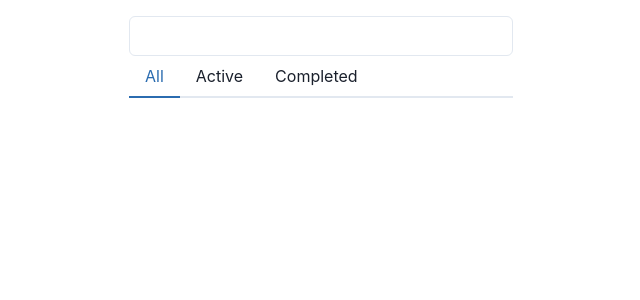
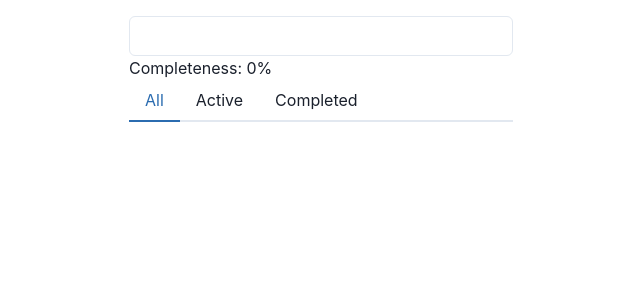
Before and after one commit to blur64/chakra-todolist, a React (Create React App) app: page / in a window 1280 px wide. Shown: the top 300 px of the page, without its empty margins (319-959 px from the left). Built offline with nearby package versions, Linux system fonts and the light colour scheme.

Commit message:
add % of completeness calculation

```diff
--- a/src/App.js
+++ b/src/App.js
@@ -25,6 +25,11 @@ function App() {
     }
     return t;
   });
+
+  const tasksCount = tasks.length;
+  const completenessPercentage = tasksCount ?
+    Math.round(tasks.filter(t => t.isCompleted).length / tasksCount * 100) :
+    0;
 
   useEffect(() => localStorage
     .setItem("chakra-todolist-tasks", JSON.stringify(tasks)), [tasks]);
@@ -55,6 +60,7 @@ function App() {
   return (
     <Box w="sm" mx="auto" mt={4}>
       <AddTaskControl onTaskDataCreate={createTask} />
+      <p>Completeness: {completenessPercentage}%</p>
       <ChangeVisibleTasksTypeControl
         currentType={visibleTasksType}
         onChange={changeVisibleTasksType}
```
